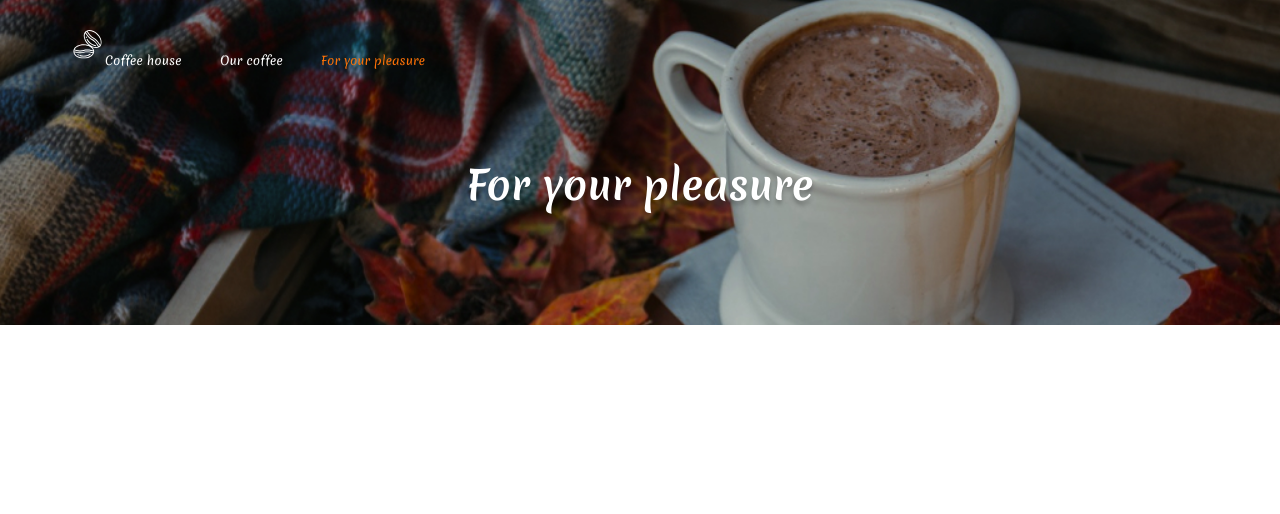
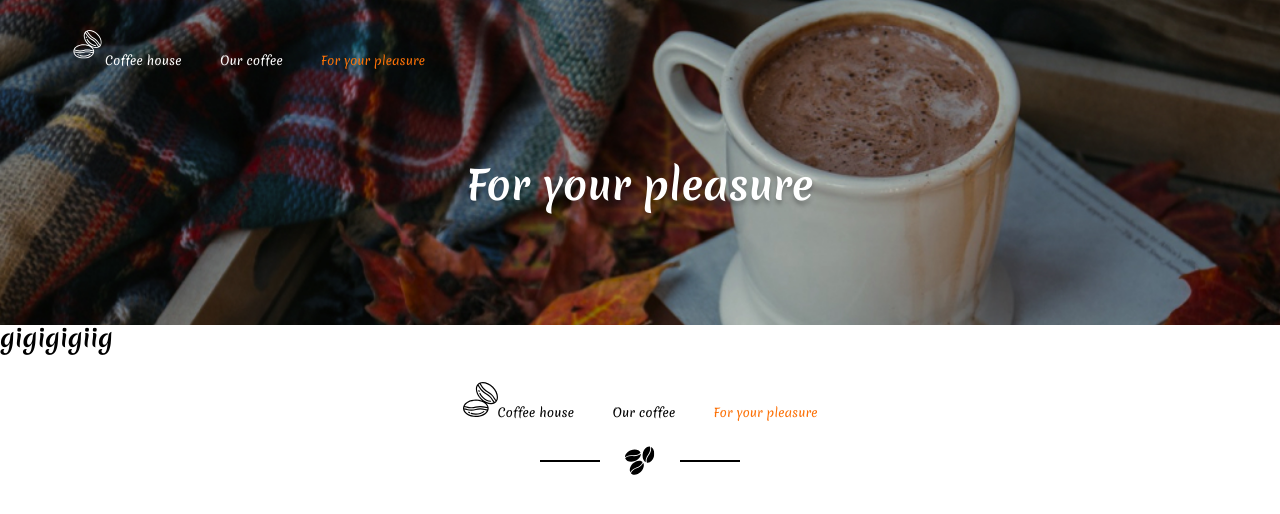
Before and after one commit to bambuuk/coffee-shop, a React (Create React App) app: page /for-your-pleasure in a window 1280 px wide. Shown: the top 514 px of the page. Built offline with nearby package versions, Linux system fonts and the light colour scheme.

Commit message:
added footer and main block to ForYourPleasure page

```diff
--- a/src/components/Footer/Footer.js
+++ b/src/components/Footer/Footer.js
@@ -1,3 +1,4 @@
+import { NavLink } from 'react-router-dom';
 import BlackLineWithLogo from '../BlackLineWithLogo/BlackLineWithLogo';
 import footerBeansCoffee from '../../resources/img/footer_beans.svg';
 import './footer.scss';
@@ -9,10 +10,35 @@ function Footer() {
         <ul className="footer__list">
           <li className="footer__item">
             <img src={footerBeansCoffee} alt="coffee beans" className="footer__logo" />
-            <a className="footer__link" href="#empty">Coffee house</a>
+            <NavLink
+              to="/"
+              style={({ isActive }) => ({ color: isActive ? '#fc7107' : '#000' })}
+              className="footer__link"
+              href="#empty"
+            >
+              Coffee house
+            </NavLink>
           </li>
-          <li className="footer__item"><a className="footer__link" href="#empty">Our coffee</a></li>
-          <li className="footer__item"><a className="footer__link" href="#empty">For your pleasure</a></li>
+          <li className="footer__item">
+            <NavLink
+              to="/our-coffee"
+              style={({ isActive }) => ({ color: isActive ? '#fc7107' : '#000' })}
+              className="footer__link"
+              href="#empty"
+            >
+              Our coffee
+            </NavLink>
+          </li>
+          <li className="footer__item">
+            <NavLink
+              to="/for-your-pleasure"
+              style={({ isActive }) => ({ color: isActive ? '#fc7107' : '#000' })}
+              className="footer__link"
+              href="#empty"
+            >
+              For your pleasure
+            </NavLink>
+          </li>
         </ul>
       </nav>
       <BlackLineWithLogo />
--- a/src/pages/ForYourPleasure.js
+++ b/src/pages/ForYourPleasure.js
@@ -1,8 +1,15 @@
 import ForYourPleasureHeader from '../components/ForYourPleasureHeader/ForYourPleasureHeader';
+import Footer from '../components/Footer/Footer';
 
 function ForYourPleasure() {
   return (
-    <ForYourPleasureHeader />
+    <>
+      <ForYourPleasureHeader />
+      <main>
+        <h2>gigigigiig</h2>
+      </main>
+      <Footer />
+    </>
   );
 }
 
```
